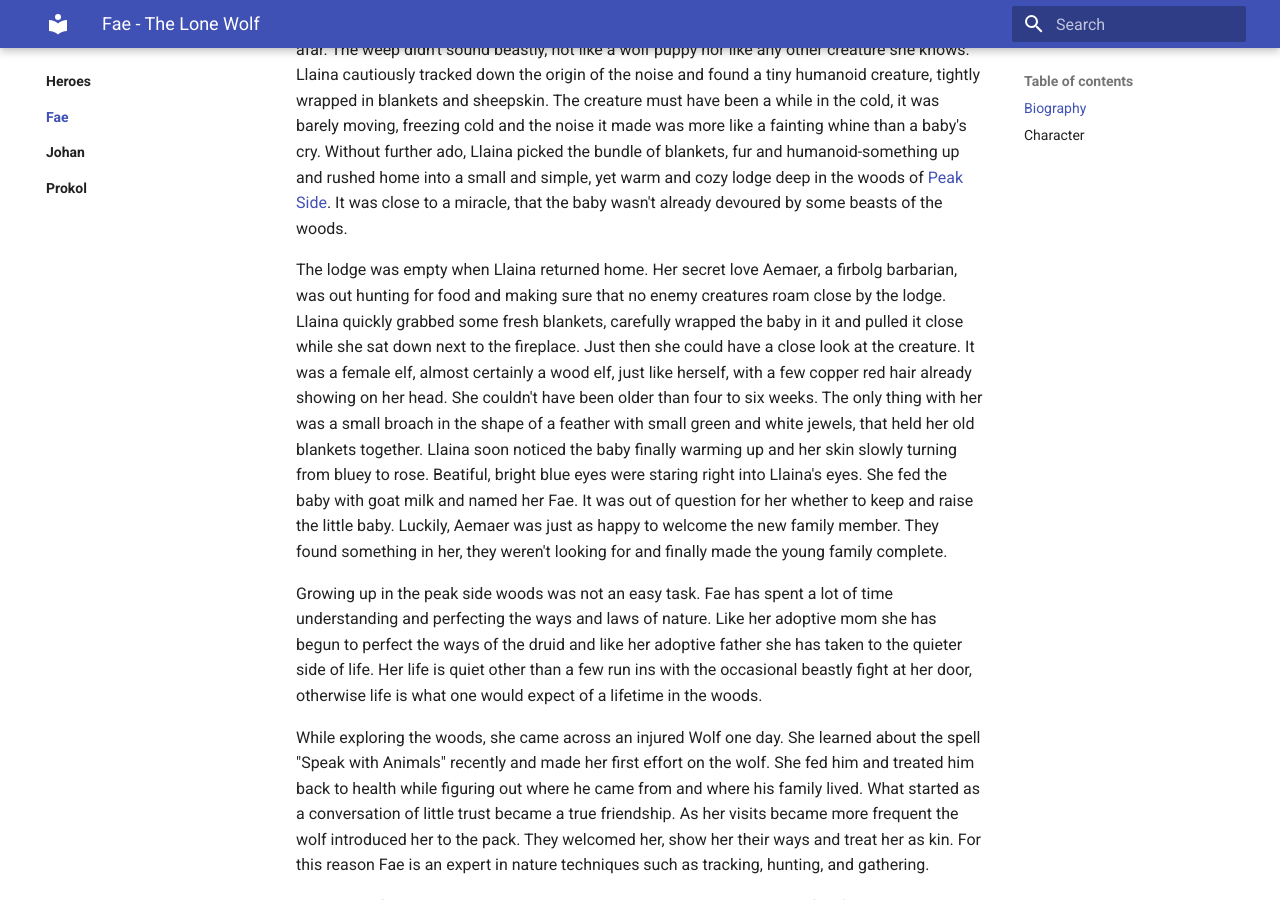
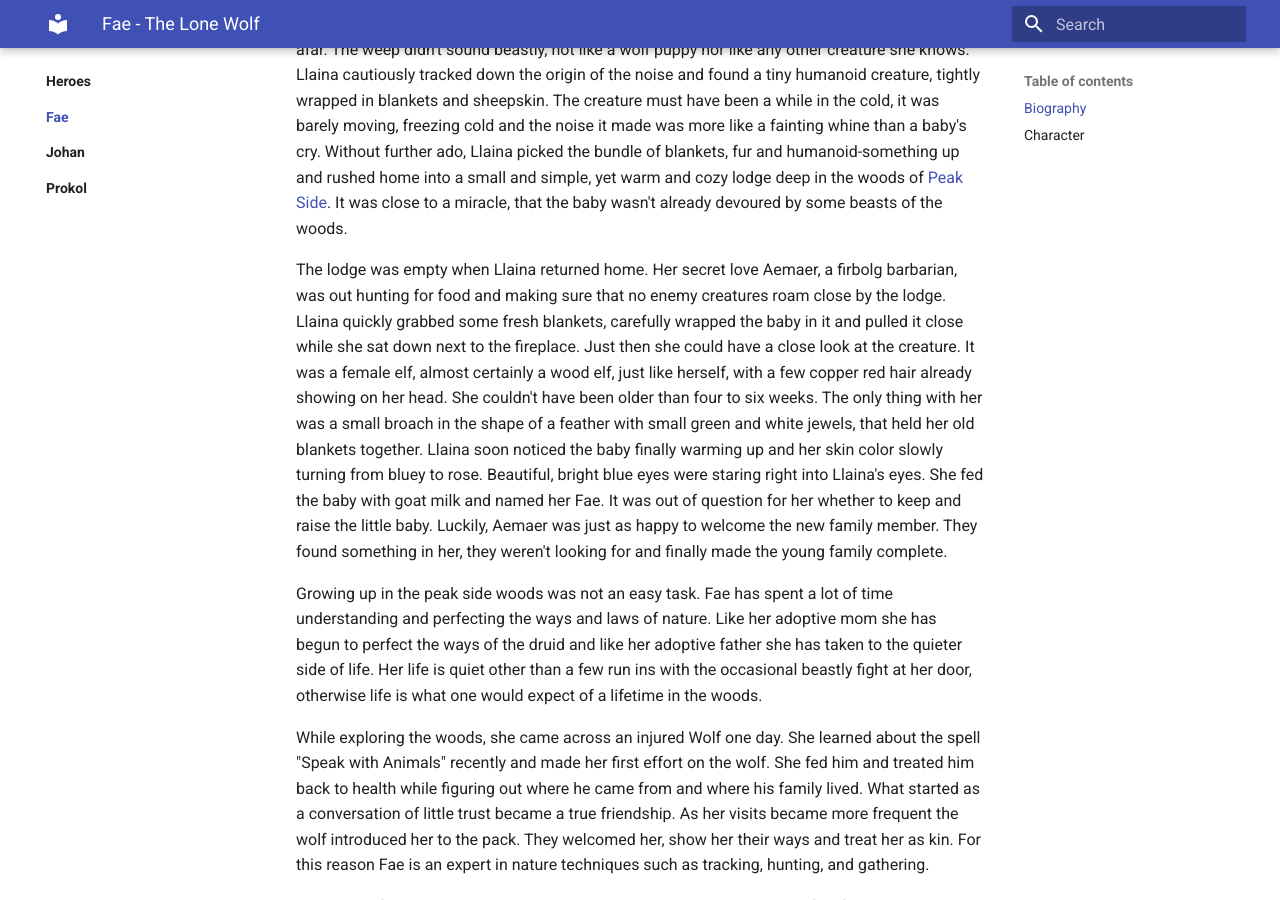
Before and after one commit to DNApf/AlathisDnD, an MkDocs documentation site: the page built from docs/Heroes/Fae/index.md, in a window 1280 px wide and 900 px high, scrolled down 668 px. Built offline with MkDocs 1.6.1 and Material for MkDocs 9.7.7, drawn with Linux system fonts in a browser that asks for light colours.

Commit message:
Update character sheet

```diff
--- a/docs/Heroes/Fae/index.md
+++ b/docs/Heroes/Fae/index.md
@@ -22,8 +22,8 @@ Side](../../Alathis/index.md#the-peak-side-woods). It was close to a miracle, th
 The lodge was empty when Llaina returned home. Her secret love Aemaer, a firbolg barbarian, was out hunting for food and making sure that no enemy creatures roam close by the lodge. Llaina quickly
 grabbed some fresh blankets, carefully wrapped the baby in it and pulled it close while she sat down next to the fireplace. Just then she could have a close look at the creature. It was a female elf,
 almost certainly a wood elf, just like herself, with a few copper red hair already showing on her head. She couldn't have been older than four to six weeks. The only thing with her was a small broach
-in the shape of a feather with small green and white jewels, that held her old blankets together. Llaina soon noticed the baby finally warming up and her skin slowly turning from bluey to rose.
-Beatiful, bright blue eyes were staring right into Llaina's eyes. She fed the baby with goat milk and named her Fae. It was out of question for her whether to keep and raise the little baby. Luckily,
+in the shape of a feather with small green and white jewels, that held her old blankets together. Llaina soon noticed the baby finally warming up and her skin color slowly turning from bluey to rose.
+Beautiful, bright blue eyes were staring right into Llaina's eyes. She fed the baby with goat milk and named her Fae. It was out of question for her whether to keep and raise the little baby. Luckily,
 Aemaer was just as happy to welcome the new family member. They found something in her, they weren't looking for and finally made the young family complete.
 
 Growing up in the peak side woods was not an easy task. Fae has spent a lot of time understanding and perfecting the ways and laws of nature. Like her adoptive mom she has begun to perfect the ways of
```
Also changed, not shown: 1 other file.
